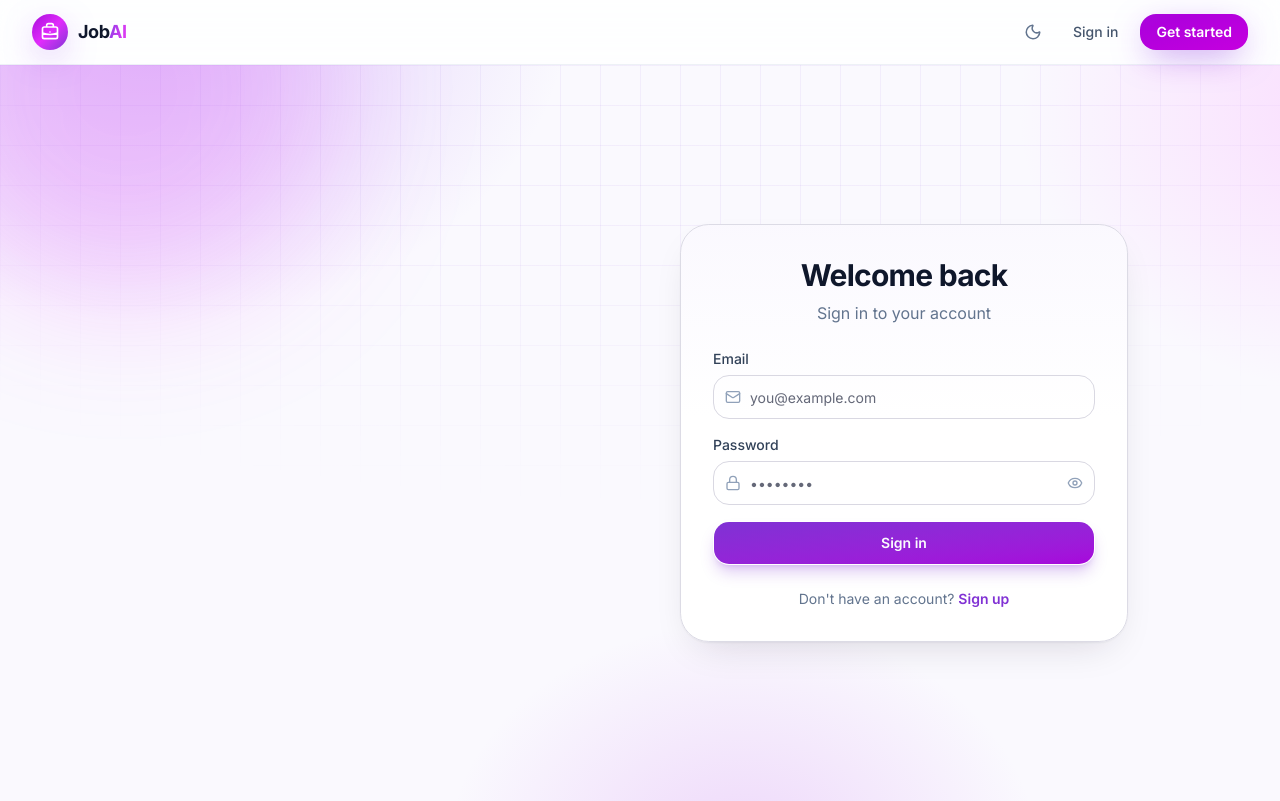
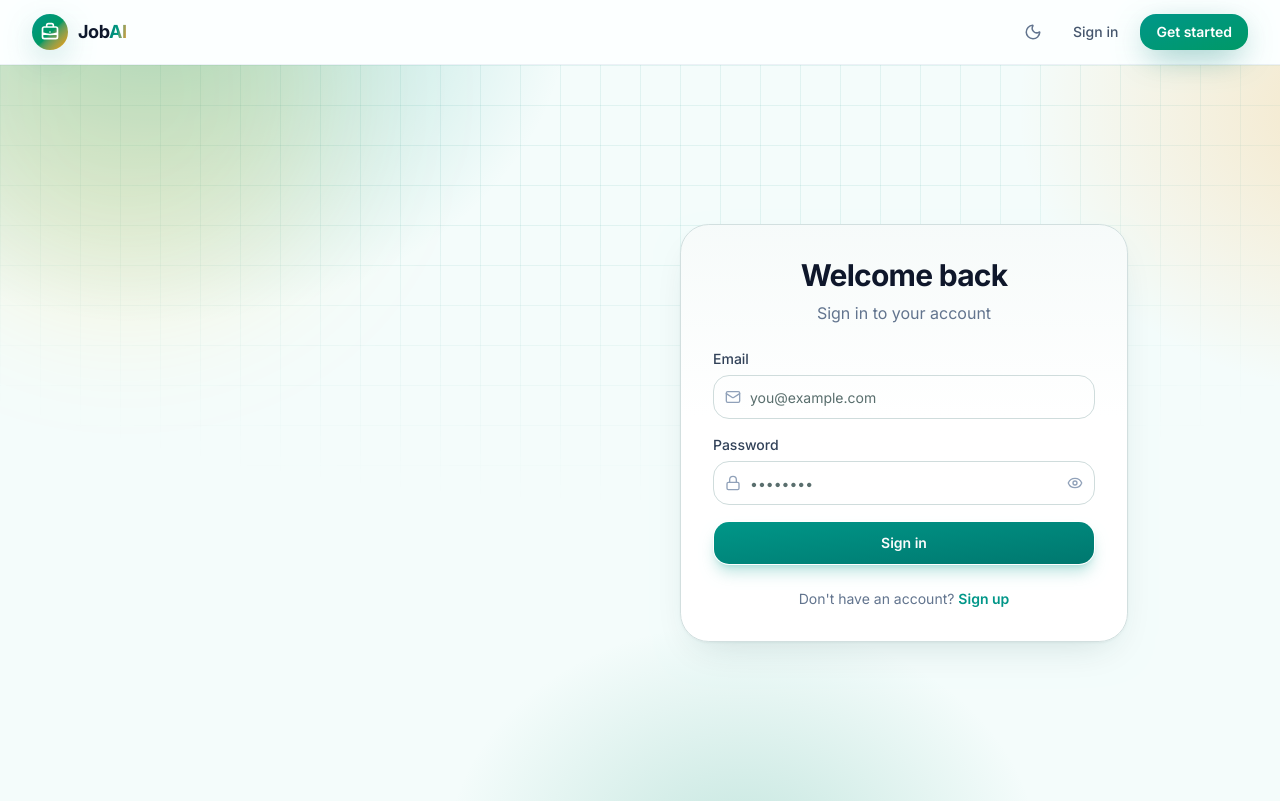
Before and after one commit to Meiroopashree/Job_AI, a Next.js app in the folder job-ai-frontend/: page /login in a window 1280 px wide. Built offline with nearby package versions, Linux system fonts and the light colour scheme.

Commit message:
frontend: unique teal & gold brand palette - move off indigo entirely

```diff
--- a/job-ai-frontend/app/applications/page.tsx
+++ b/job-ai-frontend/app/applications/page.tsx
@@ -177,7 +177,7 @@ export default function ApplicationsPage() {
         Dashboard
       </button>
 
-      <div className="relative overflow-hidden rounded-3xl bg-gradient-to-br from-violet-600 via-fuchsia-600 to-indigo-600 p-7 text-white btn-glow sm:p-9">
+      <div className="relative overflow-hidden rounded-3xl bg-gradient-to-br from-teal-700 via-emerald-600 to-teal-800 p-7 text-white btn-glow sm:p-9">
         <div className="pointer-events-none absolute -right-16 -top-16 size-56 rounded-full bg-white/10 blur-2xl" aria-hidden />
         <div className="pointer-events-none absolute -bottom-24 right-24 size-48 rounded-full bg-white/10 blur-2xl" aria-hidden />
         <div className="pointer-events-none absolute inset-0 opacity-[0.06]" style={{ backgroundImage: "radial-gradient(circle at 1px 1px, white 1px, transparent 0)", backgroundSize: "22px 22px" }} aria-hidden />
--- a/job-ai-frontend/app/dashboard/page.tsx
+++ b/job-ai-frontend/app/dashboard/page.tsx
@@ -355,7 +355,7 @@ export default function DashboardPage() {
                 <button
                   onClick={handleScrape}
                   disabled={scraping}
-                  className="inline-flex w-full items-center justify-center gap-2 rounded-xl bg-gradient-to-br from-violet-600 to-fuchsia-600 px-5 py-3 text-sm font-semibold text-white btn-glow ring-1 ring-white/20 transition-all hover:scale-[1.01] active:scale-[0.99] disabled:opacity-50"
+                  className="inline-flex w-full items-center justify-center gap-2 rounded-xl bg-gradient-to-br from-teal-600 to-emerald-600 px-5 py-3 text-sm font-semibold text-white btn-glow ring-1 ring-white/20 transition-all hover:scale-[1.01] active:scale-[0.99] disabled:opacity-50"
                 >
                   {scraping ? (
                     <>
@@ -571,7 +571,7 @@ export default function DashboardPage() {
                 <button
                   onClick={handleMatch}
                   disabled={matching || !selectedProfileId}
-                  className="group inline-flex w-full items-center justify-center gap-1.5 rounded-xl bg-gradient-to-br from-violet-600 to-fuchsia-600 px-5 py-3 text-sm font-semibold text-white btn-glow ring-1 ring-white/20 transition-all hover:scale-[1.01] active:scale-[0.99] disabled:opacity-50"
+                  className="group inline-flex w-full items-center justify-center gap-1.5 rounded-xl bg-gradient-to-br from-teal-600 to-emerald-600 px-5 py-3 text-sm font-semibold text-white btn-glow ring-1 ring-white/20 transition-all hover:scale-[1.01] active:scale-[0.99] disabled:opacity-50"
                 >
                   <Sparkles className="size-4" />
                   {matching ? "Matching..." : "Find Matching Jobs"}
--- a/job-ai-frontend/app/globals.css
+++ b/job-ai-frontend/app/globals.css
@@ -100,50 +100,51 @@
 }
 
 @theme {
-  --color-indigo-50: oklch(0.967 0.016 294);
-  --color-indigo-100: oklch(0.94 0.032 295);
-  --color-indigo-200: oklch(0.884 0.07 296);
-  --color-indigo-300: oklch(0.801 0.12 298);
-  --color-indigo-400: oklch(0.684 0.18 298);
-  --color-indigo-500: oklch(0.594 0.215 299);
-  --color-indigo-600: oklch(0.515 0.23 300);
-  --color-indigo-700: oklch(0.44 0.21 301);
-  --color-indigo-800: oklch(0.37 0.16 301);
-  --color-indigo-900: oklch(0.302 0.13 302);
-  --color-indigo-950: oklch(0.232 0.09 302);
-  --color-violet-400: oklch(0.702 0.183 306);
-  --color-violet-500: oklch(0.61 0.25 310);
-  --color-violet-600: oklch(0.55 0.27 314);
-  --color-violet-700: oklch(0.47 0.24 315);
-  --color-fuchsia-400: oklch(0.74 0.238 319);
-  --color-fuchsia-500: oklch(0.667 0.295 322);
-  --color-fuchsia-600: oklch(0.59 0.29 322);
+  --color-indigo-50: oklch(0.984 0.016 180);
+  --color-indigo-100: oklch(0.953 0.051 180);
+  --color-indigo-200: oklch(0.91 0.096 180);
+  --color-indigo-300: oklch(0.855 0.138 181);
+  --color-indigo-400: oklch(0.777 0.152 181);
+  --color-indigo-500: oklch(0.704 0.14 182);
+  --color-indigo-600: oklch(0.6 0.118 184);
+  --color-indigo-700: oklch(0.511 0.096 186);
+  --color-indigo-800: oklch(0.437 0.078 188);
+  --color-indigo-900: oklch(0.386 0.063 188);
+  --color-indigo-950: oklch(0.277 0.046 192);
+  --color-violet-400: oklch(0.704 0.14 182);
+  --color-violet-500: oklch(0.6 0.118 184);
+  --color-violet-600: oklch(0.511 0.096 186);
+  --color-violet-700: oklch(0.437 0.078 188);
+  --color-fuchsia-200: oklch(0.905 0.09 95);
+  --color-fuchsia-400: oklch(0.828 0.189 84);
+  --color-fuchsia-500: oklch(0.769 0.188 70);
+  --color-fuchsia-600: oklch(0.666 0.179 58);
 }
 
 :root {
-  --background: oklch(0.985 0.006 290);
-  --foreground: oklch(0.17 0.022 272);
+  --background: oklch(0.984 0.008 190);
+  --foreground: oklch(0.17 0.022 205);
   --card: oklch(1 0 0);
-  --card-foreground: oklch(0.17 0.022 272);
+  --card-foreground: oklch(0.17 0.022 205);
   --popover: oklch(1 0 0);
-  --popover-foreground: oklch(0.17 0.022 272);
-  --primary: oklch(0.52 0.25 302);
-  --primary-foreground: oklch(0.99 0.002 270);
-  --secondary: oklch(0.957 0.015 298);
-  --secondary-foreground: oklch(0.24 0.03 275);
-  --muted: oklch(0.95 0.014 298);
-  --muted-foreground: oklch(0.52 0.025 272);
-  --accent: oklch(0.94 0.035 304);
-  --accent-foreground: oklch(0.3 0.05 295);
+  --popover-foreground: oklch(0.17 0.022 205);
+  --primary: oklch(0.51 0.11 187);
+  --primary-foreground: oklch(0.99 0.002 180);
+  --secondary: oklch(0.958 0.014 190);
+  --secondary-foreground: oklch(0.24 0.03 190);
+  --muted: oklch(0.952 0.012 192);
+  --muted-foreground: oklch(0.52 0.025 195);
+  --accent: oklch(0.945 0.035 198);
+  --accent-foreground: oklch(0.3 0.05 195);
   --destructive: oklch(0.62 0.22 25);
-  --border: oklch(0.895 0.014 290);
-  --input: oklch(0.885 0.014 290);
-  --ring: oklch(0.52 0.25 302);
-  --chart-1: oklch(0.55 0.25 302);
-  --chart-2: oklch(0.55 0.13 250);
-  --chart-3: oklch(0.7 0.13 60);
-  --chart-4: oklch(0.48 0.12 310);
-  --chart-5: oklch(0.3 0.08 220);
+  --border: oklch(0.895 0.014 195);
+  --input: oklch(0.885 0.014 195);
+  --ring: oklch(0.51 0.11 187);
+  --chart-1: oklch(0.55 0.12 185);
+  --chart-2: oklch(0.6 0.13 180);
+  --chart-3: oklch(0.72 0.15 70);
+  --chart-4: oklch(0.7 0.1 160);
+  --chart-5: oklch(0.3 0.05 200);
   --radius: 1rem;
   --sidebar: oklch(0.987 0.004 262);
   --sidebar-foreground: oklch(0.17 0.022 272);
@@ -156,37 +157,37 @@
 }
 
 .dark {
-  --background: oklch(0.145 0.024 288);
-  --foreground: oklch(0.96 0.006 262);
-  --card: oklch(0.192 0.022 296);
-  --card-foreground: oklch(0.96 0.006 262);
-  --popover: oklch(0.192 0.022 296);
-  --popover-foreground: oklch(0.96 0.006 262);
-  --primary: oklch(0.76 0.17 306);
-  --primary-foreground: oklch(0.16 0.02 276);
-  --secondary: oklch(0.253 0.025 295);
-  --secondary-foreground: oklch(0.96 0.006 262);
-  --muted: oklch(0.253 0.025 295);
-  --muted-foreground: oklch(0.7 0.018 272);
-  --accent: oklch(0.278 0.045 302);
-  --accent-foreground: oklch(0.96 0.006 262);
+  --background: oklch(0.14 0.02 200);
+  --foreground: oklch(0.96 0.006 185);
+  --card: oklch(0.19 0.02 200);
+  --card-foreground: oklch(0.96 0.006 185);
+  --popover: oklch(0.19 0.02 200);
+  --popover-foreground: oklch(0.96 0.006 185);
+  --primary: oklch(0.7 0.12 182);
+  --primary-foreground: oklch(0.16 0.02 190);
+  --secondary: oklch(0.25 0.025 200);
+  --secondary-foreground: oklch(0.96 0.006 185);
+  --muted: oklch(0.25 0.025 200);
+  --muted-foreground: oklch(0.7 0.02 190);
+  --accent: oklch(0.28 0.04 205);
+  --accent-foreground: oklch(0.96 0.006 185);
   --destructive: oklch(0.7 0.19 22);
   --border: oklch(1 0 0 / 8%);
   --input: oklch(1 0 0 / 13%);
-  --ring: oklch(0.76 0.17 306);
-  --chart-1: oklch(0.76 0.17 306);
-  --chart-2: oklch(0.7 0.1 250);
-  --chart-3: oklch(0.78 0.12 65);
-  --chart-4: oklch(0.65 0.13 310);
-  --chart-5: oklch(0.45 0.08 220);
-  --sidebar: oklch(0.192 0.022 296);
-  --sidebar-foreground: oklch(0.96 0.006 262);
-  --sidebar-primary: oklch(0.52 0.25 302);
-  --sidebar-primary-foreground: oklch(0.99 0.002 270);
-  --sidebar-accent: oklch(0.253 0.025 295);
-  --sidebar-accent-foreground: oklch(0.96 0.006 262);
+  --ring: oklch(0.7 0.12 182);
+  --chart-1: oklch(0.72 0.12 180);
+  --chart-2: oklch(0.78 0.1 170);
+  --chart-3: oklch(0.8 0.14 75);
+  --chart-4: oklch(0.7 0.09 155);
+  --chart-5: oklch(0.45 0.05 200);
+  --sidebar: oklch(0.19 0.02 200);
+  --sidebar-foreground: oklch(0.96 0.006 185);
+  --sidebar-primary: oklch(0.51 0.11 187);
+  --sidebar-primary-foreground: oklch(0.99 0.002 180);
+  --sidebar-accent: oklch(0.25 0.025 200);
+  --sidebar-accent-foreground: oklch(0.96 0.006 185);
   --sidebar-border: oklch(1 0 0 / 8%);
-  --sidebar-ring: oklch(0.65 0.02 272);
+  --sidebar-ring: oklch(0.65 0.04 195);
 }
 
 @layer base {
@@ -199,13 +200,13 @@
 
 @layer utilities {
   .bg-grid {
-    background-image: linear-gradient(to right, oklch(0.59 0.2 300 / 0.07) 1px, transparent 1px),
-      linear-gradient(to bottom, oklch(0.59 0.2 300 / 0.07) 1px, transparent 1px);
+    background-image: linear-gradient(to right, oklch(0.55 0.12 185 / 0.08) 1px, transparent 1px),
+      linear-gradient(to bottom, oklch(0.55 0.12 185 / 0.08) 1px, transparent 1px);
     background-size: 40px 40px;
   }
   .dark .bg-grid {
-    background-image: linear-gradient(to right, oklch(0.8 0.14 305 / 0.07) 1px, transparent 1px),
-      linear-gradient(to bottom, oklch(0.8 0.14 305 / 0.07) 1px, transparent 1px);
+    background-image: linear-gradient(to right, oklch(0.72 0.12 182 / 0.08) 1px, transparent 1px),
+      linear-gradient(to bottom, oklch(0.72 0.12 182 / 0.08) 1px, transparent 1px);
   }
   .bg-grid-fade {
     -webkit-mask-image: radial-gradient(ellipse 80% 60% at 50% 0%, black 40%, transparent 100%);
@@ -213,24 +214,24 @@
   }
   .bg-aurora {
     background-image:
-      radial-gradient(42rem 32rem at 12% -8%, oklch(0.68 0.18 300 / 0.35), transparent 62%),
-      radial-gradient(38rem 30rem at 108% 6%, oklch(0.8 0.2 322 / 0.28), transparent 60%),
-      radial-gradient(30rem 24rem at 58% 108%, oklch(0.7 0.19 315 / 0.26), transparent 62%);
+      radial-gradient(42rem 32rem at 12% -8%, oklch(0.62 0.11 185 / 0.35), transparent 62%),
+      radial-gradient(38rem 30rem at 108% 6%, oklch(0.78 0.16 70 / 0.25), transparent 60%),
+      radial-gradient(30rem 24rem at 58% 108%, oklch(0.68 0.1 175 / 0.28), transparent 62%);
   }
   .dark .bg-aurora {
     background-image:
-      radial-gradient(42rem 32rem at 12% -8%, oklch(0.6 0.22 302 / 0.32), transparent 62%),
-      radial-gradient(38rem 30rem at 108% 6%, oklch(0.72 0.26 322 / 0.24), transparent 60%),
-      radial-gradient(30rem 24rem at 58% 108%, oklch(0.62 0.23 315 / 0.22), transparent 62%);
+      radial-gradient(42rem 32rem at 12% -8%, oklch(0.55 0.12 188 / 0.3), transparent 62%),
+      radial-gradient(38rem 30rem at 108% 6%, oklch(0.72 0.16 70 / 0.22), transparent 60%),
+      radial-gradient(30rem 24rem at 58% 108%, oklch(0.6 0.1 175 / 0.22), transparent 62%);
   }
   .text-gradient {
-    background-image: linear-gradient(100deg, oklch(0.55 0.24 300), oklch(0.62 0.26 315), oklch(0.68 0.28 325));
+    background-image: linear-gradient(100deg, oklch(0.52 0.11 187), oklch(0.62 0.12 175), oklch(0.74 0.16 75));
     background-clip: text;
     -webkit-background-clip: text;
     color: transparent;
   }
   .dark .text-gradient {
-    background-image: linear-gradient(100deg, oklch(0.78 0.14 302), oklch(0.86 0.15 318), oklch(0.9 0.16 326));
+    background-image: linear-gradient(100deg, oklch(0.72 0.12 180), oklch(0.8 0.12 165), oklch(0.88 0.16 75));
   }
   .btn-glow {
     box-shadow: 0 10px 34px -8px color-mix(in oklab, var(--primary) 60%, transparent);
@@ -241,18 +242,18 @@
     -webkit-backdrop-filter: blur(16px);
   }
   .dark .glass {
-    background-color: oklch(0.145 0 0 / 0.6);
+    background-color: oklch(0.14 0.02 200 / 0.65);
   }
   .surface {
     border: 1px solid var(--border);
-    background: linear-gradient(180deg, color-mix(in oklab, var(--card) 96%, oklch(0.6 0.2 302)) 0%, var(--card) 46%);
+    background: linear-gradient(180deg, color-mix(in oklab, var(--card) 96%, oklch(0.58 0.11 185)) 0%, var(--card) 46%);
     border-radius: var(--radius-2xl);
-    box-shadow: 0 1px 2px oklch(0.2 0.03 300 / 0.05), 0 16px 40px -18px oklch(0.2 0.04 300 / 0.18);
+    box-shadow: 0 1px 2px oklch(0.3 0.06 195 / 0.05), 0 16px 40px -18px oklch(0.3 0.08 190 / 0.18);
     transition: border-color 0.2s ease, box-shadow 0.25s ease, transform 0.2s ease;
   }
   .dark .surface {
     border-color: oklch(1 0 0 / 9%);
-    background: linear-gradient(180deg, oklch(0.21 0.03 304) 0%, oklch(0.175 0.025 300) 55%);
+    background: linear-gradient(180deg, oklch(0.21 0.03 198) 0%, oklch(0.175 0.025 196) 55%);
     box-shadow: 0 1px 2px oklch(1 0 0 / 4%), 0 18px 44px -18px oklch(0 0 0 / 0.7);
   }
   .input-base {
@@ -271,7 +272,7 @@
     box-shadow: 0 0 0 3px color-mix(in oklab, var(--ring) 25%, transparent);
   }
   .dark .input-base {
-    background-color: oklch(0.253 0.025 295 / 0.45);
+    background-color: oklch(0.25 0.025 200 / 0.45);
   }
   .shimmer-text {
     background: linear-gradient(90deg, currentColor 0%, transparent 35%, transparent 65%, currentColor 100%);
--- a/job-ai-frontend/components/AuthShell.tsx
+++ b/job-ai-frontend/components/AuthShell.tsx
@@ -8,7 +8,7 @@ export function AuthShell({ children }: { children: ReactNode }) {
     <div className="relative min-h-[calc(100vh-4rem)] overflow-hidden">
       <div className="absolute inset-0 bg-aurora" aria-hidden />
       <div className="absolute inset-0 bg-grid bg-grid-fade" aria-hidden />
-      <div className="absolute -top-32 -left-24 size-96 rounded-full bg-fuchsia-500/20 blur-3xl animate-blob" aria-hidden />
+      <div className="absolute -top-32 -left-24 size-96 rounded-full bg-amber-400/15 blur-3xl animate-blob" aria-hidden />
 
       <div className="relative mx-auto flex min-h-[calc(100vh-4rem)] max-w-6xl flex-col items-center justify-center gap-10 px-4 py-12 sm:px-6 lg:flex-row lg:gap-20 lg:px-8">
         {/* Brand / value panel */}
@@ -27,7 +27,7 @@ export function AuthShell({ children }: { children: ReactNode }) {
               { icon: ShieldCheck, text: "Your data stays private and secure" },
             ].map(({ icon: Icon, text }) => (
               <li key={text} className="flex items-center gap-3 text-sm text-slate-600 dark:text-slate-300">
-                <span className="inline-flex size-8 items-center justify-center rounded-lg bg-gradient-to-br from-violet-600 to-fuchsia-600 text-white shadow-sm shadow-fuchsia-600/20">
+                <span className="inline-flex size-8 items-center justify-center rounded-lg bg-gradient-to-br from-teal-600 to-emerald-600 text-white shadow-sm shadow-emerald-600/20">
                   <Icon className="size-4" />
                 </span>
                 {text}
@@ -36,7 +36,7 @@ export function AuthShell({ children }: { children: ReactNode }) {
           </ul>
           <Link
             href="/"
-            className="mt-10 inline-flex items-center gap-1.5 text-sm font-medium text-violet-600 transition-colors hover:text-violet-700 dark:text-violet-400 dark:hover:text-violet-300"
+            className="mt-10 inline-flex items-center gap-1.5 text-sm font-medium text-teal-700 transition-colors hover:text-teal-800 dark:text-teal-400 dark:hover:text-teal-300"
           >
             Back to homepage
             <ArrowRight className="size-4" />
--- a/job-ai-frontend/components/BrandMark.tsx
+++ b/job-ai-frontend/components/BrandMark.tsx
@@ -3,7 +3,7 @@ import Link from "next/link";
 export function BrandMark({ showName = true }: { showName?: boolean }) {
   return (
     <Link href="/" className="flex items-center gap-2.5 group">
-      <span className="relative inline-flex size-9 items-center justify-center rounded-xl bg-gradient-to-br from-violet-600 via-fuchsia-500 to-indigo-600 text-white btn-glow ring-1 ring-white/25 transition-all group-hover:scale-105 group-hover:ring-white/40">
+      <span className="relative inline-flex size-9 items-center justify-center rounded-xl bg-gradient-to-br from-teal-600 via-emerald-600 to-amber-500 text-white btn-glow ring-1 ring-white/25 transition-all group-hover:scale-105 group-hover:ring-white/40">
         <svg className="size-5" fill="none" viewBox="0 0 24 24" stroke="currentColor" strokeWidth={2}>
           <path strokeLinecap="round" strokeLinejoin="round" d="M21 13.255A23.931 23.931 0 0112 15c-3.183 0-6.22-.62-9-1.745M16 6V4a2 2 0 00-2-2h-4a2 2 0 00-2 2v2m4 6h.01M5 20h14a2 2 0 002-2V8a2 2 0 00-2-2H5a2 2 0 00-2 2v10a2 2 0 002 2z" />
         </svg>
--- a/job-ai-frontend/components/Navbar.tsx
+++ b/job-ai-frontend/components/Navbar.tsx
@@ -49,7 +49,7 @@ export function Navbar() {
                       className={cn(
                         "flex items-center gap-1.5 rounded-lg px-3 py-2 text-sm font-medium transition-colors",
                         active
-                          ? "text-white bg-gradient-to-br from-violet-600 to-fuchsia-600 shadow-sm shadow-fuchsia-600/25"
+                          ? "text-white bg-gradient-to-br from-teal-600 to-emerald-600 shadow-sm shadow-emerald-600/25"
                           : "text-slate-600 dark:text-slate-400 hover:bg-slate-100 hover:text-slate-900 dark:hover:bg-slate-800 dark:hover:text-white"
                       )}
                     >
@@ -96,7 +96,7 @@ export function Navbar() {
                 </Link>
                 <Link
                   href="/register"
-                  className="inline-flex items-center rounded-lg bg-gradient-to-br from-violet-600 to-fuchsia-600 px-4 py-2 text-sm font-semibold text-white btn-glow ring-1 ring-white/20 transition-transform hover:scale-[1.03] active:scale-[0.98]"
+                  className="inline-flex items-center rounded-lg bg-gradient-to-br from-teal-600 to-emerald-600 px-4 py-2 text-sm font-semibold text-white btn-glow ring-1 ring-white/20 transition-transform hover:scale-[1.03] active:scale-[0.98]"
                 >
                   Get started
                 </Link>
@@ -127,7 +127,7 @@ export function Navbar() {
                   className={cn(
                     "flex items-center gap-2.5 rounded-lg px-3 py-2.5 text-sm font-medium transition-colors",
                     active
-                      ? "text-white bg-gradient-to-br from-violet-600 to-fuchsia-600 shadow-sm shadow-fuchsia-600/25"
+                      ? "text-white bg-gradient-to-br from-teal-600 to-emerald-600 shadow-sm shadow-emerald-600/25"
                       : "text-slate-600 dark:text-slate-400 hover:bg-slate-100 dark:hover:bg-slate-800"
                   )}
                 >
--- a/job-ai-frontend/components/PageHeader.tsx
+++ b/job-ai-frontend/components/PageHeader.tsx
@@ -27,7 +27,7 @@ export function PageHeader({
   return (
     <section
       className={cn(
-        "relative overflow-hidden rounded-3xl bg-gradient-to-br from-violet-600 via-fuchsia-600 to-indigo-600 p-7 text-white btn-glow animate-fade-up sm:p-9",
+        "relative overflow-hidden rounded-3xl bg-gradient-to-br from-teal-700 via-emerald-700 to-teal-800 p-7 text-white btn-glow animate-fade-up sm:p-9",
         className
       )}
     >
```
Also changed, not shown: job-ai-frontend/app/page.tsx (+20 -20 lines).
